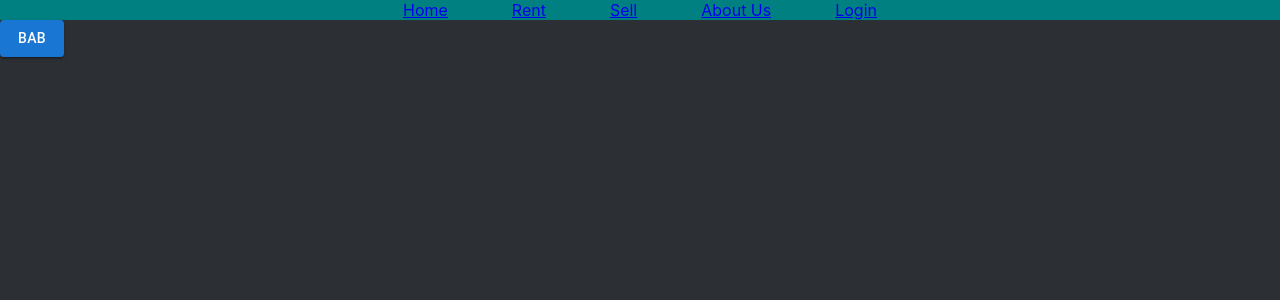
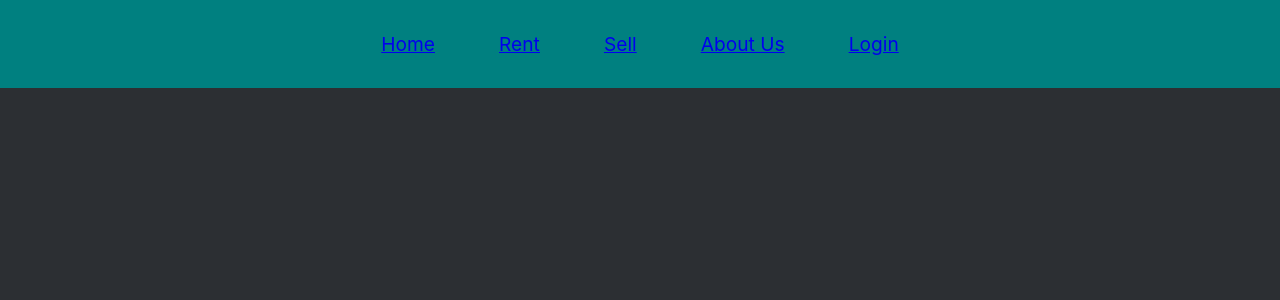
Before and after one commit to MananPersonal/BoughtTools, a React (Create React App) app in the folder frontend/: page / in a window 1280 px wide. Shown: the top 300 px of the page. Built offline with nearby package versions, Linux system fonts and the light colour scheme.

Commit message:
More frontend changes

```diff
--- a/frontend/src/App.css
+++ b/frontend/src/App.css
@@ -1,12 +1,16 @@
 .header a {
   padding: 2rem;
+  font-size: 1.2rem;
 
 
 }
-
+ .login {
+   align-items: right;
+ }
 .header {
   background-color: teal;
   text-align: center;
+  padding: 2rem;
 }
 
 .App {
--- a/frontend/src/App.js
+++ b/frontend/src/App.js
@@ -8,9 +8,6 @@ function App() {
   return (
    <Router>
      <Header />
-     <main>
-     <Button variant='contained'>BAB</Button>
-     </main>
    </Router>
   );
 }
```
